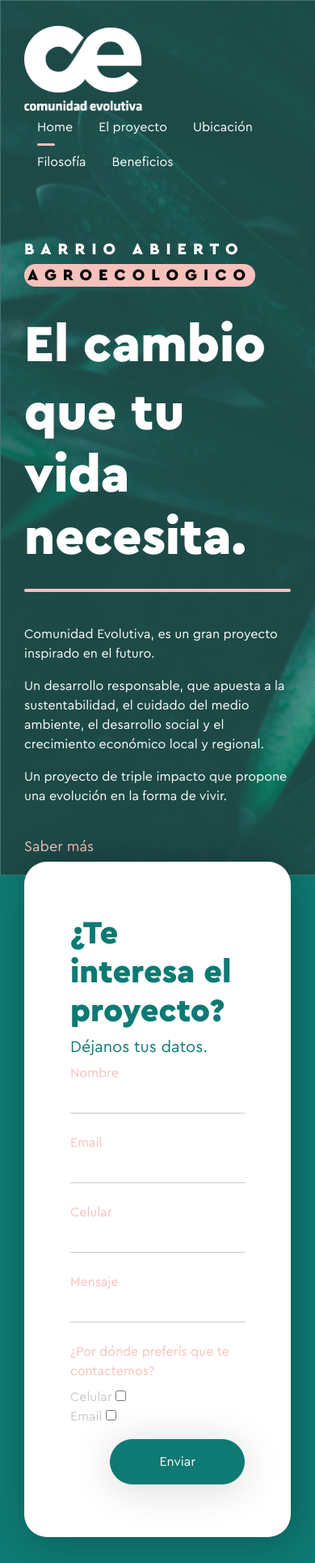
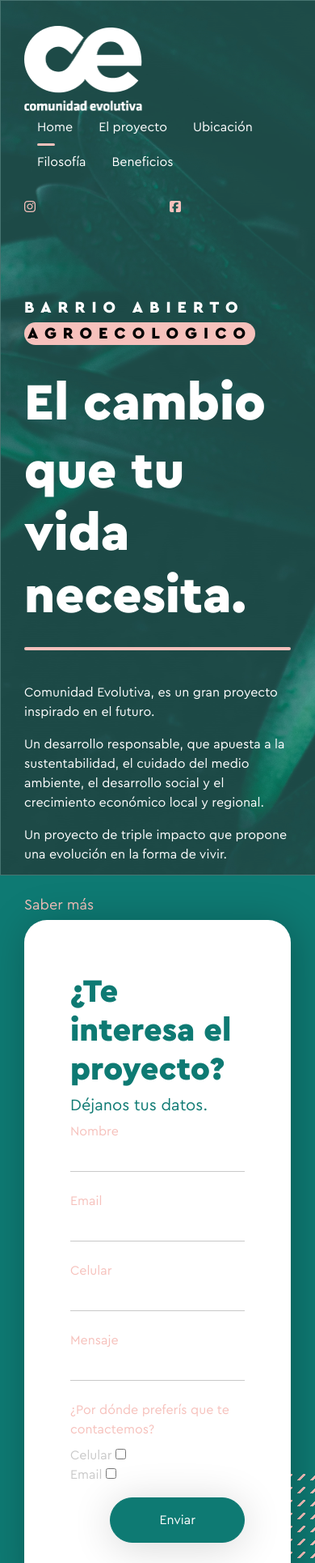
Before and after one commit to aflubenov/comunidadevolutiva, an Angular app in the folder comunidadevolutiva/: page / in a window 390 px wide. Shown: the top 1930 px of the page at 81% size. Built offline with nearby package versions, Linux system fonts and the light colour scheme.

Commit message:
detalles finales

```diff
--- a/comunidadevolutiva/src/app/components/encabezado/encabezado.component.html
+++ b/comunidadevolutiva/src/app/components/encabezado/encabezado.component.html
@@ -23,8 +23,8 @@
                 <br>
                 <h6><a href="#" class="sabermas">Saber más</a></h6>
             </div>
-            <div class="col-md-5">
-                <div class="container-fluid formulario">
+            <div class="col-md-5 ">
+                <div class="container-fluid formulario card-pattern ">
                     <h2>¿Te interesa el proyecto?</h2>
                     <h5>Déjanos tus datos.</h5>
                     <form>
--- a/comunidadevolutiva/src/app/components/logoymenu/logoymenu.component.html
+++ b/comunidadevolutiva/src/app/components/logoymenu/logoymenu.component.html
@@ -1,9 +1,8 @@
-<div class="row">
-    <div class="col-md-6">
+<div class="row align-items-center">
+    <div class="col-md-6 ">
         <img src="assets/images/Grupo 4.png" width="146">
     </div>
-    <div class="col-md-1"></div>
-    <div class="col-md-5">
+    <div class="col-md-5 pb-4">
         <ul class="nav">
             <li class="nav-item">
                 <a class="nav-link active" href="#">
@@ -32,4 +31,14 @@
             </li>
         </ul>
     </div>
+    <div class="col-md pb-4">
+        <div class="row justify-content-md-left social-icons">
+            <div class="col-6">
+                <i class="fab fa-instagram"></i>
+            </div>
+            <div class="col-6">
+                <i class="fab fa-facebook-square"></i>
+            </div>
+        </div>
+    </div>
 </div>
--- a/comunidadevolutiva/src/app/components/pie-pagina/pie-pagina.component.html
+++ b/comunidadevolutiva/src/app/components/pie-pagina/pie-pagina.component.html
@@ -1,14 +1,28 @@
 <div class="container-fluid mainblock-pie">
     <div class="container">
-        <div class="row">
+        <div class="row align-items-center">
             <div class="col-md-3">
                 <img src="assets/images/Grupo 4.png" width="146">
             </div>
             <div class="col-md-6 text-center">
-                <h1><i class="fas fa-phone-alt" style="font-size: 3.3rem;"></i> 3416 186 224</h1>
-                <h5><i class="fas fa-envelope"></i> cepe.barrioabierto@gmail.com</h5>
+                <h2><i class="fas fa-phone-alt" style="font-size: 2.3rem;"></i> 3416 186 224</h2>
             </div>
+            <div class="col-md-3">
+                <div class="row justify-content-md-center">
+                    <div class="col-4">
+                        <h2><i class="fab fa-instagram"></i></h2>
+                    </div>
+                    <div class="col-4">
+                        <h2><i class="fab fa-facebook-square"></i></h2>
+                    </div>
+                </div>
+            </div>
+        </div>
+        <div class="row">
             <div class="col-md-3"></div>
+            <div class="col-md-6 text-center">
+                <h6><i class="fas fa-envelope"></i> cepe.barrioabierto@gmail.com</h6>
+            </div>
         </div>
     </div>
     <div class="row justify-content-md-center piefirma">
--- a/comunidadevolutiva/src/app/components/seccion-mapa/seccion-mapa.component.html
+++ b/comunidadevolutiva/src/app/components/seccion-mapa/seccion-mapa.component.html
@@ -1,7 +1,7 @@
 <div class="container-fluid mainblock-mapa greyandgreenbg">
     <div class="row">
         <div class="col-md-6">
-            <div class="bgMapa">
+            <div class="bgMapa card-pattern">
 
             </div>
         </div>
--- a/comunidadevolutiva/src/styles.scss
+++ b/comunidadevolutiva/src/styles.scss
@@ -134,7 +134,7 @@ hr {
     i {
         color: $customPink;
     }
-    h5 {
+    h6 {
         font-family: "Cera Pro";
     }
     .piefirma {
@@ -146,8 +146,6 @@ hr {
         padding-bottom: 1rem;
         text-align: center;
     }
-
-
 }
 
 .mainblock-servicios {
@@ -244,6 +242,39 @@ hr {
 .mainblock-mapa {
     padding-bottom: 7rem;
 
+    .card-pattern {
+
+        position: relative;
+        transform-style: preserve-3d;
+
+        &::before {
+            --p: 1;
+            --s: calc(1 - 2 * var(--p));
+            position: absolute;
+            left: -70px;
+            top: -50px;
+            -webkit-mask: var(--m);
+            mask: var(--m);
+            content: "";
+            width: 350px;
+            height: 200px;
+            transform: translateZ(-1px);
+        }
+
+        $s: 16px;
+
+        &::before {
+            background: linear-gradient(
+                    calc(var(--s) * 45deg), transparent calc(50% - 1px),
+                    $customPink 0, $customPink calc(50% + 2px),
+                    transparent 0
+                )
+                10px 16px / #{$s $s};
+            --m: linear-gradient(red 50%, transparent 50%) 0 calc(var(--p) *#{2 * $s}) / 100% #{ $s};
+        }
+    }
+
+
     .text-content {
         padding-top: 12rem;
     }
@@ -279,12 +310,48 @@ hr {
         margin-left: 10rem;
         margin-bottom: 5rem;
         border-radius: 33px;
-        background-position: right -145px bottom 0px;
+        background-position: right -95px bottom 0px;
     }
 }
 .mainblock-presentacion {
     padding-top: 2rem;
-    padding-bottom: 2rem;
+    padding-bottom: 5rem;
+
+    .card-pattern {
+
+        position: relative;
+        transform-style: preserve-3d;
+
+        &::before {
+            --p: 1;
+            --s: calc(1 - 2 * var(--p));
+            position: absolute;
+            right: -70px;
+            bottom: -50px;
+            -webkit-mask: var(--m);
+            mask: var(--m);
+            content: "";
+            width: 350px;
+            height: 200px;
+            transform: translateZ(-1px);
+        }
+
+        $s: 16px;
+
+        &::before {
+            background: linear-gradient(
+                    calc(var(--s) * 45deg), transparent calc(50% - 1px),
+                    $customPink 0, $customPink calc(50% + 2px),
+                    transparent 0
+                )
+                10px 16px / #{$s $s};
+            --m: linear-gradient(red 50%, transparent 50%) 0 calc(var(--p) *#{2 * $s}) / 100% #{ $s};
+        }
+    }
+
+    .social-icons {
+        color: $customPink;
+    }
     .sabermas {
         color: $customPink;
         font-family: "Cera Pro";
```
